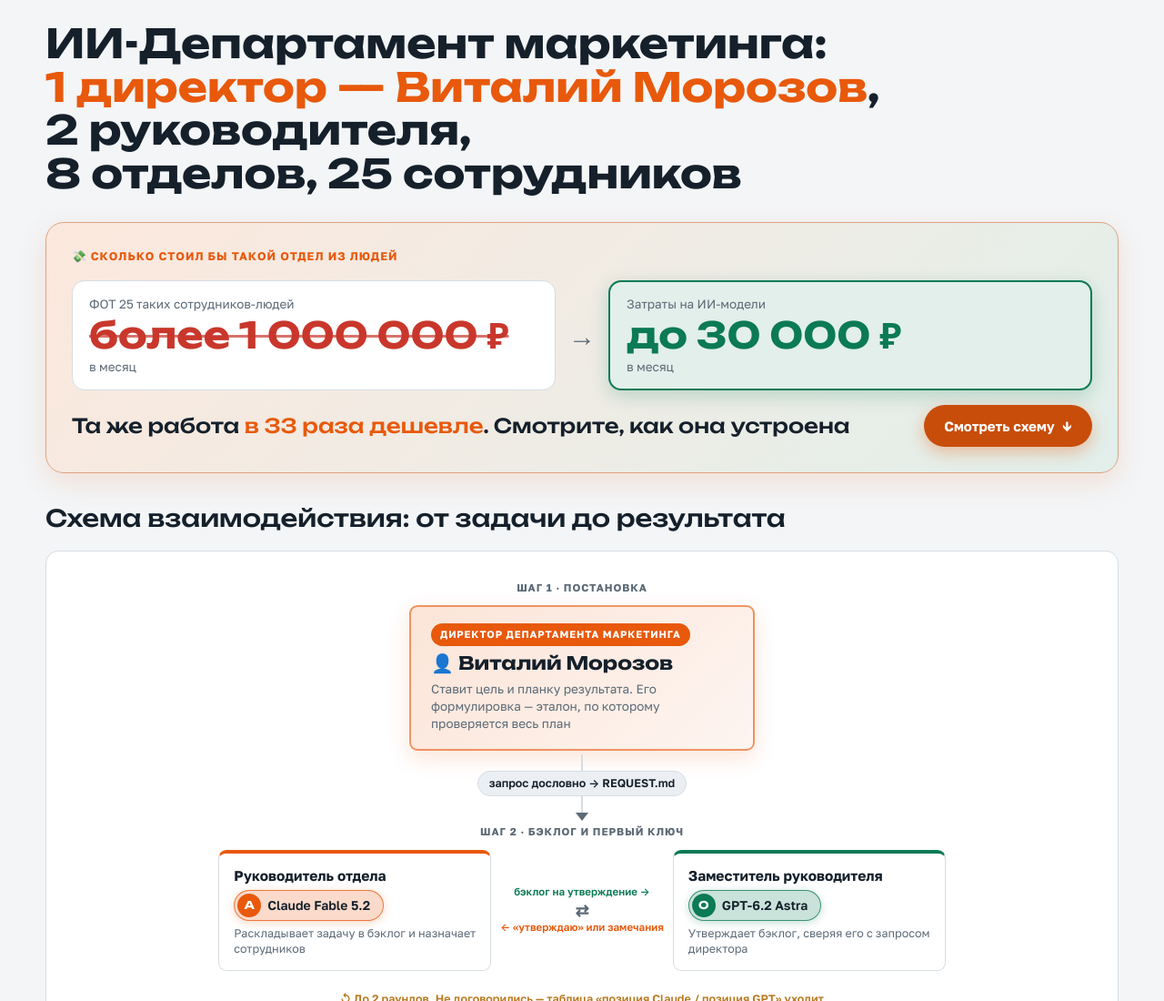
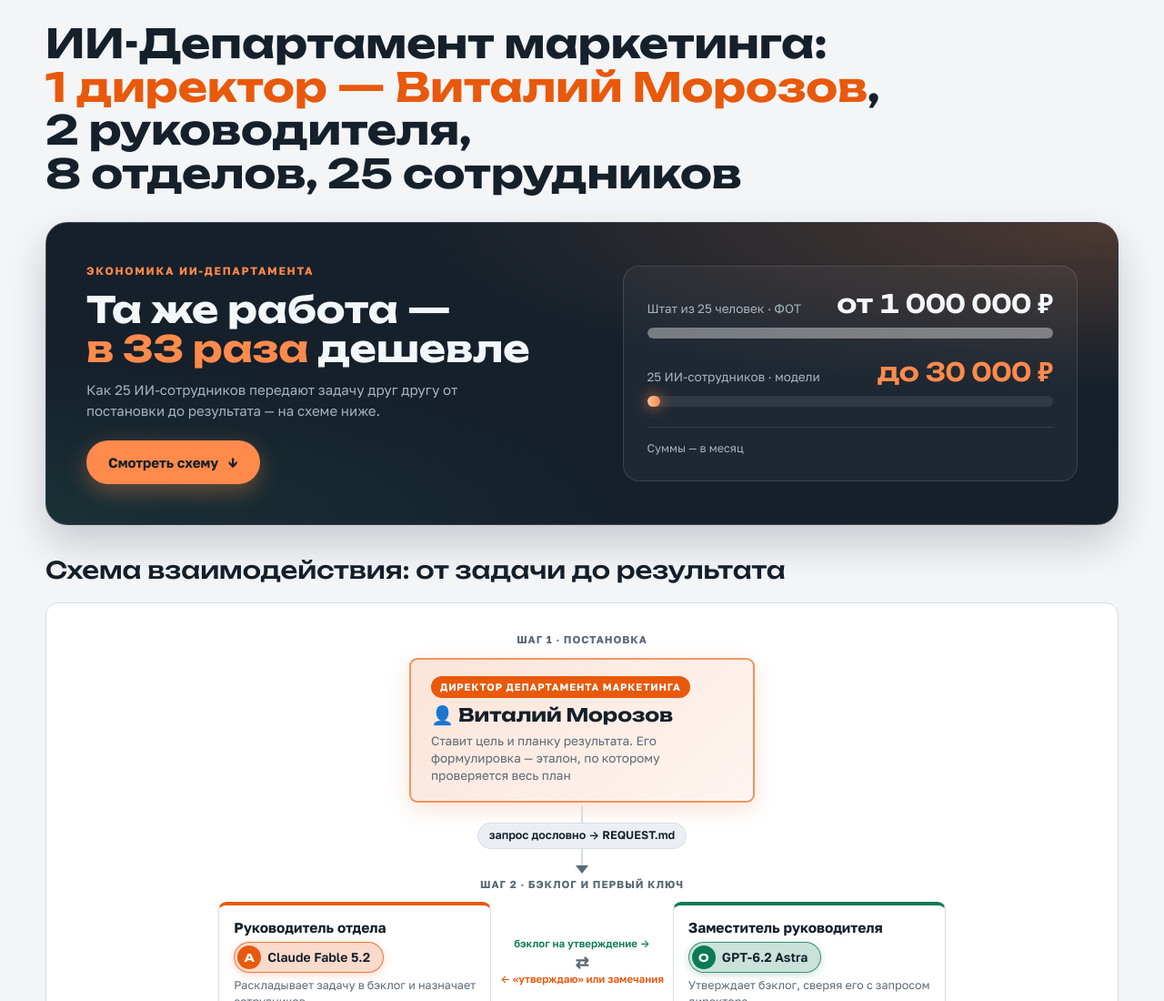
Before and after one commit to RuMarketolog/marketing-department-site, a plain HTML site: page index.html in a window 1280 px wide. Shown: the top 1100 px of the page at 91% size. Drawn offline with Linux system fonts and the light colour scheme.

Commit message:
CTA без перечёркиваний: тёмная карточка и сравнение полосами
По просьбе владельца старый CTA (две коробки, перечёркнутый ФОТ, стрелка) заменён.
Теперь это тёмная карточка «Экономика ИИ-департамента». Слева «Та же работа — в 33 раза
дешевле», подпись и кнопка «Смотреть схему» (#flow). Справа сравнение полосами:
ФОТ штата из 25 человек — от 1 000 000 ₽ на полную длину, модели 25 ИИ-сотрудников —
до 30 000 ₽ на 3 % с оранжевым свечением, подпись «Суммы — в месяц».

Токены --cta-* заданы в :root и в обоих тёмных блоках. Полосы выезжают анимацией,
при prefers-reduced-motion без анимации. До 760px всё встаёт в столбик, кнопка
идёт последней на всю ширину.

Headless Chrome: светлая и тёмная тема, 1280px и 390px, ошибок JS нет.

Co-Authored-By: Claude Opus 5.5 <noreply@anthropic.com>

```diff
--- a/index.html
+++ b/index.html
@@ -25,6 +25,8 @@
   /* --on-v: цвет буквы в кружке плашки модели поверх цвета компании.
      В светлой теме белый, в тёмной — почти чёрный: цвета там светлее. */
   --on-v:#FFFFFF;
+  /* --cta-*: карточка CTA «Экономика ИИ-департамента» (см. стили .cta) */
+  --cta-bg:#15202B; --cta-ink:#F4F7FA; --cta-muted:#A7B4C0; --cta-line:rgba(255,255,255,.12); --cta-acc:#FF8A4C;
   --f-display:"Unbounded","Golos Text",system-ui,sans-serif;
   --f-body:"Golos Text",system-ui,-apple-system,"Segoe UI",Roboto,sans-serif;
   --f-mono:"JetBrains Mono",ui-monospace,"Cascadia Mono",Consolas,monospace;
@@ -34,13 +36,15 @@
   --bg:#0E141A; --surface:#151D25; --surface-2:#1C2630; --ink:#E6EDF3; --muted:#93A3B1; --line:#2A3743;
   --accent:#FF8A4C; --deputy:#3DCB95; --owner:#E6EDF3; --risk:#FF7A6B; --warn:#F2B451;
   --c-lead:#FF8A4C; --c-research:#6E9BFF; --c-legal:#A98BFF; --c-strategy:#3CC4CC; --c-ads:#FF6F9F;
-  --c-design:#F5B13D; --c-focus:#B5C64A; --c-fact:#4FC3DC; --nav-on:#6E9BFF; --c-control:#FF7A6B; --on-v:#0E141A; color-scheme:dark;
+  --c-design:#F5B13D; --c-focus:#B5C64A; --c-fact:#4FC3DC; --nav-on:#6E9BFF; --c-control:#FF7A6B; --on-v:#0E141A;
+  --cta-bg:#1A2530; --cta-ink:#F4F7FA; --cta-muted:#A7B4C0; --cta-line:rgba(255,255,255,.10); --cta-acc:#FF8A4C; color-scheme:dark;
 }}
 :root[data-theme="dark"]{
   --bg:#0E141A; --surface:#151D25; --surface-2:#1C2630; --ink:#E6EDF3; --muted:#93A3B1; --line:#2A3743;
   --accent:#FF8A4C; --deputy:#3DCB95; --owner:#E6EDF3; --risk:#FF7A6B; --warn:#F2B451;
   --c-lead:#FF8A4C; --c-research:#6E9BFF; --c-legal:#A98BFF; --c-strategy:#3CC4CC; --c-ads:#FF6F9F;
-  --c-design:#F5B13D; --c-focus:#B5C64A; --c-fact:#4FC3DC; --nav-on:#6E9BFF; --c-control:#FF7A6B; --on-v:#0E141A; color-scheme:dark;
+  --c-design:#F5B13D; --c-focus:#B5C64A; --c-fact:#4FC3DC; --nav-on:#6E9BFF; --c-control:#FF7A6B; --on-v:#0E141A;
+  --cta-bg:#1A2530; --cta-ink:#F4F7FA; --cta-muted:#A7B4C0; --cta-line:rgba(255,255,255,.10); --cta-acc:#FF8A4C; color-scheme:dark;
 }
 *{box-sizing:border-box}
 html{scroll-behavior:smooth}
@@ -160,30 +164,47 @@ tr.hide{display:none}
 .n b{font-size:13.5px;line-height:1.3}
 .n .who{font-family:var(--f-mono);font-size:11px;color:var(--muted)}
 .n .do{font-size:12.5px;color:var(--muted);line-height:1.4}
-/* CTA перед схемой: слева перечёркнутый ФОТ людей, справа затраты на ИИ.
-   На телефоне две карточки встают столбиком, стрелка поворачивается вниз.
-   Текст кнопки --on-v: белый в светлой теме, тёмный в тёмной. Фон кнопки —
-   акцент, затемнённый на 14%, чтобы белый текст читался (контраст ≈ 4.6). */
-.cta{display:grid;gap:16px;padding:clamp(18px,3vw,28px);border-radius:20px;
-  background:linear-gradient(135deg,color-mix(in srgb,var(--accent) 14%,var(--surface)),color-mix(in srgb,var(--deputy) 12%,var(--surface)));
-  border:1.5px solid color-mix(in srgb,var(--accent) 45%,var(--line));box-shadow:0 10px 30px color-mix(in srgb,var(--accent) 14%,transparent)}
-.cta-k{font-size:12.5px;letter-spacing:.08em;text-transform:uppercase;font-weight:700;color:var(--accent)}
-.cta-row{display:grid;grid-template-columns:minmax(0,1fr) auto minmax(0,1fr);align-items:stretch;gap:14px}
-.cta-c{display:grid;gap:2px;align-content:center;padding:14px 18px;border-radius:14px;background:var(--surface);border:1px solid var(--line);min-width:0}
-.cta-c small{font-size:13.5px;color:var(--muted)}
-.cta-c b{font-family:var(--f-display);font-weight:700;font-size:clamp(24px,3.8vw,40px);line-height:1.12}
-.cta-old b{color:var(--risk);text-decoration:line-through;text-decoration-thickness:3px;text-decoration-color:color-mix(in srgb,var(--risk) 70%,transparent)}
-.cta-new{border:2px solid var(--deputy);background:color-mix(in srgb,var(--deputy) 12%,var(--surface));box-shadow:0 6px 20px color-mix(in srgb,var(--deputy) 22%,transparent)}
-.cta-new b{color:var(--deputy)}
-.cta-vs{align-self:center;font-family:var(--f-display);font-weight:700;font-size:30px;color:var(--muted)}
-.cta-foot{display:flex;flex-wrap:wrap;align-items:center;justify-content:space-between;gap:12px 18px}
-.cta-foot p{margin:0;font-family:var(--f-display);font-weight:500;font-size:clamp(16px,2.2vw,22px);line-height:1.25;text-wrap:balance}
-.cta-foot p em{font-style:normal;color:var(--accent)}
-.cta-btn{display:inline-flex;align-items:center;justify-content:center;gap:8px;min-height:46px;padding:10px 22px;border-radius:999px;
-  background:color-mix(in srgb,var(--accent) 86%,#000);color:var(--on-v);font-weight:700;font-size:15px;text-decoration:none;
-  box-shadow:0 6px 18px color-mix(in srgb,var(--accent) 35%,transparent);transition:transform .15s,box-shadow .2s}
-.cta-btn:hover{transform:translateY(-1px);box-shadow:0 8px 24px color-mix(in srgb,var(--accent) 50%,transparent)}
-@media (max-width:640px){.cta-row{grid-template-columns:1fr} .cta-vs{justify-self:center;transform:rotate(90deg);font-size:24px;line-height:1} .cta-btn{width:100%}}
+/* CTA «Экономика ИИ-департамента» перед схемой (редизайн 21.11.2026, без перечёркиваний).
+   Тёмная карточка-акцент: слева тезис «в 33 раза дешевле» и кнопка к схеме, справа
+   сравнение полосами. ФОТ людей — полная приглушённая полоса, затраты на ИИ — 3 %
+   (30 000 / 1 000 000) с оранжевым свечением: разницу показывает длина, а не зачёркивание.
+   Свои токены --cta-*: в светлой теме карточка тёмная (инверсия, чтобы выделялась на
+   светлом фоне), в тёмной — чуть приподнятая поверхность; акцент в обеих темах один —
+   светлый оранжевый, контраст текста кнопки (#15202B на #FF8A4C) ≈ 7.
+   Сетка: на компьютере «тезис | сравнение» + кнопка под тезисом; до 760px всё в столбик,
+   кнопка последней и на всю ширину. */
+.cta{position:relative;overflow:hidden;display:grid;grid-template-columns:minmax(0,1.05fr) minmax(0,1fr);
+  grid-template-areas:"main cmp" "btn cmp";column-gap:clamp(24px,5vw,64px);row-gap:22px;align-items:center;
+  padding:clamp(22px,4vw,44px);border-radius:24px;color:var(--cta-ink);border:1px solid var(--cta-line);
+  background:radial-gradient(120% 100% at 100% 0%,rgba(255,138,76,.24),transparent 55%),
+             radial-gradient(90% 90% at 0% 100%,rgba(61,203,149,.10),transparent 60%),var(--cta-bg);
+  box-shadow:0 20px 44px rgba(21,32,43,.20)}
+.cta-main{grid-area:main;display:grid;gap:12px;align-self:end}
+.cta-k{font-size:12px;letter-spacing:.14em;text-transform:uppercase;font-weight:700;color:var(--cta-acc)}
+.cta-h{margin:0;font-family:var(--f-display);font-weight:700;font-size:clamp(25px,3.5vw,40px);line-height:1.08;text-wrap:balance}
+.cta-h em{font-style:normal;color:var(--cta-acc)}
+.cta-s{margin:0;color:var(--cta-muted);font-size:15px;line-height:1.5;max-width:46ch}
+.cta-btn{grid-area:btn;justify-self:start;align-self:start;display:inline-flex;align-items:center;justify-content:center;gap:10px;
+  min-height:48px;padding:12px 24px;border-radius:999px;background:var(--cta-acc);color:#15202B;font-weight:700;font-size:15px;
+  text-decoration:none;box-shadow:0 8px 24px rgba(255,138,76,.35);transition:transform .15s,box-shadow .2s}
+.cta-btn:hover{transform:translateY(-2px);box-shadow:0 12px 30px rgba(255,138,76,.5)}
+.cta-btn:focus-visible{outline:2px solid var(--cta-ink);outline-offset:3px}
+.cta-cmp{grid-area:cmp;display:grid;gap:22px;padding:clamp(18px,2.5vw,26px);border-radius:18px;
+  background:rgba(255,255,255,.04);border:1px solid var(--cta-line)}
+.cmp{display:grid;gap:10px}
+.cmp-top{display:flex;flex-wrap:wrap;justify-content:space-between;align-items:baseline;gap:4px 14px}
+.cmp-top span{font-size:13.5px;color:var(--cta-muted)}
+.cmp-top b{font-family:var(--f-display);font-weight:600;font-size:clamp(20px,2.6vw,28px);line-height:1.1;white-space:nowrap;font-variant-numeric:tabular-nums}
+.cmp-bar{height:12px;border-radius:999px;background:rgba(255,255,255,.08);overflow:hidden}
+.cmp-bar i{display:block;height:100%;border-radius:inherit;background:rgba(255,255,255,.34);transform-origin:left center;
+  animation:cmpIn 1.2s cubic-bezier(.2,.7,.2,1) both}
+.cmp.ai b{color:var(--cta-acc)}
+.cmp.ai .cmp-bar{overflow:visible}
+.cmp.ai .cmp-bar i{min-width:14px;background:linear-gradient(90deg,#FFC39B,var(--cta-acc));box-shadow:0 0 16px rgba(255,138,76,.85);animation-delay:.25s}
+.cmp-note{font-size:12.5px;color:var(--cta-muted);border-top:1px solid var(--cta-line);padding-top:14px}
+@keyframes cmpIn{from{transform:scaleX(0)}to{transform:scaleX(1)}}
+@media (prefers-reduced-motion:reduce){.cmp-bar i{animation:none}}
+@media (max-width:760px){.cta{grid-template-columns:1fr;grid-template-areas:"main" "cmp" "btn"} .cta-main{align-self:auto} .cta-btn{justify-self:stretch}}
 /* Плашка ИИ-модели в карточке схемы.
    --v — цвет компании-разработчика (MV → VC в скрипте), тот же, что у аватара
    в «Моделях департамента», поэтому модель узнаётся в обоих разделах.
@@ -286,20 +307,27 @@ footer{font-size:12.5px;color:var(--muted);display:flex;flex-wrap:wrap;gap:6px 1
     <h1>ИИ-Департамент маркетинга: <em>1&nbsp;директор&nbsp;— Виталий&nbsp;Морозов</em>, 2&nbsp;руководителя, 8&nbsp;отделов, 25&nbsp;сотрудников</h1>
   </header>
 
-  <!-- CTA перед схемой: сравнение ФОТ людей и затрат на ИИ. Цифры дал владелец
-       20.11.2026: ФОТ «более 1 млн ₽», ИИ «до 30 000 ₽» (1 000 000 / 30 000 ≈ 33).
-       Кнопка ведёт к схеме #flow. -->
-  <aside class="cta" aria-label="Сколько стоит ИИ-департамент">
-    <span class="cta-k">💸 Сколько стоил бы такой отдел из людей</span>
-    <div class="cta-row">
-      <div class="cta-c cta-old"><small>ФОТ 25 таких сотрудников-людей</small><b>более 1&nbsp;000&nbsp;000&nbsp;₽</b><small>в месяц</small></div>
-      <span class="cta-vs" aria-hidden="true">→</span>
-      <div class="cta-c cta-new"><small>Затраты на ИИ-модели</small><b>до 30&nbsp;000&nbsp;₽</b><small>в месяц</small></div>
+  <!-- CTA «Экономика ИИ-департамента» перед схемой. Цифры дал владелец 20.11.2026:
+       ФОТ людей «более 1 млн ₽», ИИ «до 30 000 ₽» в месяц; 1 000 000 / 30 000 ≈ 33,
+       30 000 / 1 000 000 = 3 % — ширина полосы ИИ. Кнопка ведёт к схеме #flow. -->
+  <aside class="cta" aria-label="Экономика ИИ-департамента">
+    <div class="cta-main">
+      <span class="cta-k">Экономика ИИ-департамента</span>
+      <p class="cta-h">Та же работа — <em>в&nbsp;33&nbsp;раза</em> дешевле</p>
+      <p class="cta-s">Как 25 ИИ-сотрудников передают задачу друг другу от постановки до результата — на схеме ниже.</p>
     </div>
-    <div class="cta-foot">
-      <p>Та же работа <em>в 33 раза дешевле</em>. Смотрите, как она устроена</p>
-      <a class="cta-btn" href="#flow">Смотреть схему <span aria-hidden="true">↓</span></a>
+    <div class="cta-cmp">
+      <div class="cmp">
+        <div class="cmp-top"><span>Штат из 25 человек · ФОТ</span><b>от 1&nbsp;000&nbsp;000&nbsp;₽</b></div>
+        <div class="cmp-bar" aria-hidden="true"><i style="width:100%"></i></div>
+      </div>
+      <div class="cmp ai">
+        <div class="cmp-top"><span>25 ИИ-сотрудников · модели</span><b>до 30&nbsp;000&nbsp;₽</b></div>
+        <div class="cmp-bar" aria-hidden="true"><i style="width:3%"></i></div>
+      </div>
+      <span class="cmp-note">Суммы — в месяц</span>
     </div>
+    <a class="cta-btn" href="#flow">Смотреть схему <span aria-hidden="true">↓</span></a>
   </aside>
 
   <section id="flow" aria-labelledby="flow-h">
```
Also changed, not shown: 1 other file.
